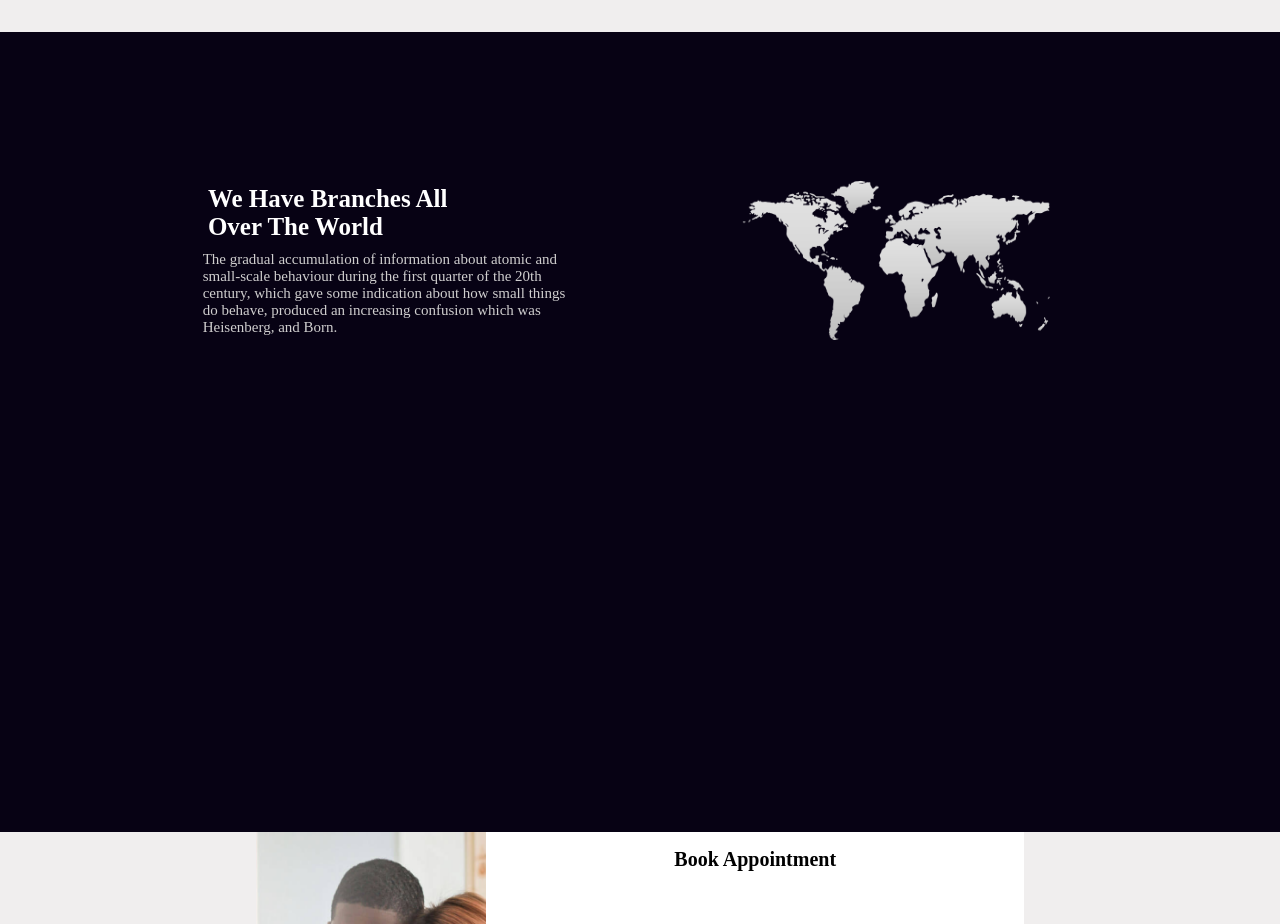
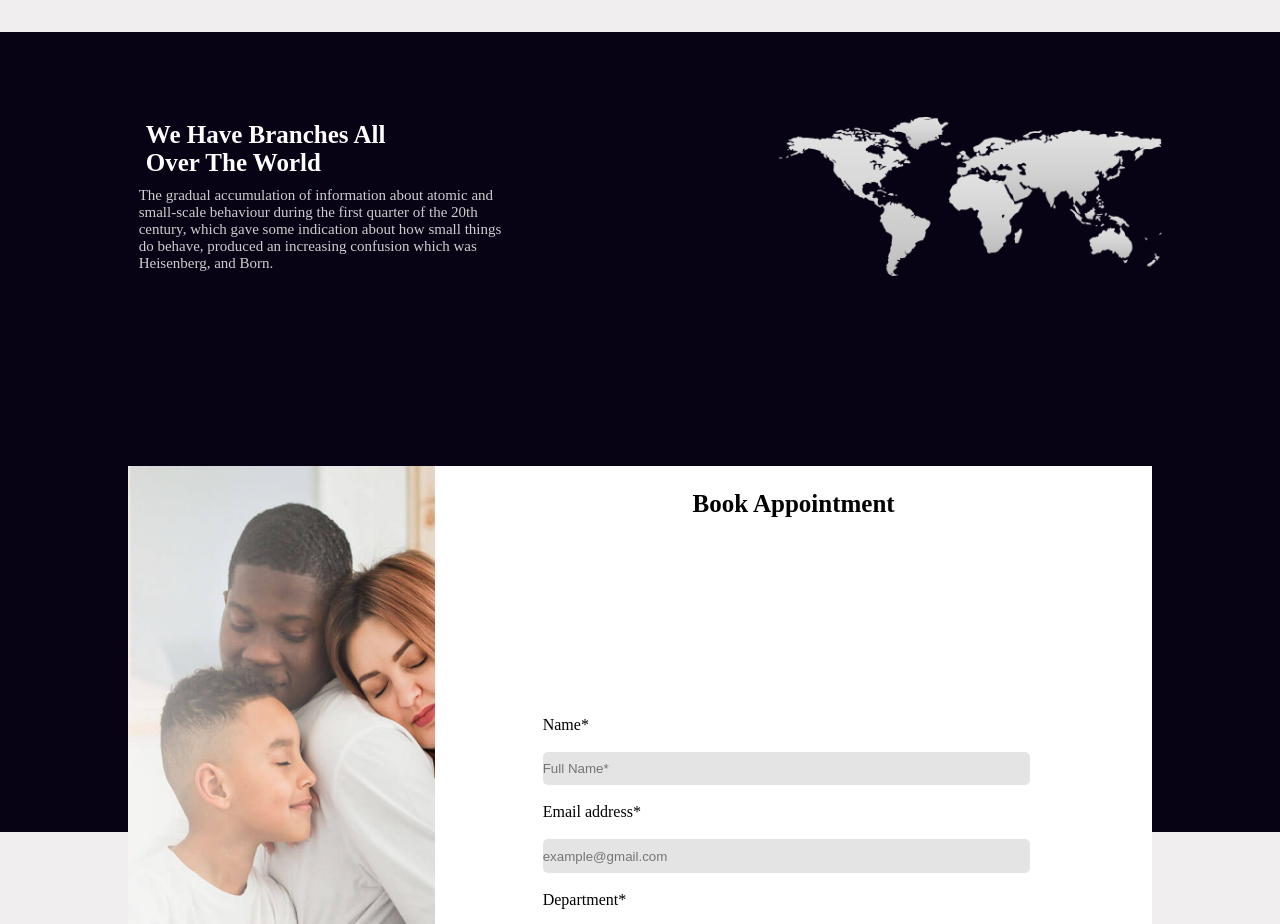
Before and after one commit to TMUCHIRI/HTML-AND-CSS, a plain HTML site: page index.html in a window 1280 px wide. Shown: the part 3568-4492 px from the top of the page. Drawn offline with nearby package versions, Linux system fonts and the light colour scheme.

Commit message:
changes on form

```diff
--- a/index.html
+++ b/index.html
@@ -281,15 +281,14 @@
             </div>
             <div class="rect9">
                 <div class="branch">
-                    <p style="font-size: 25px; font-weight: 700; margin-right: 22%; color: white;">We Have Branches All <br> Over The World</p>
+                    <p style="font-size: 25px; font-weight: 700; margin-right: 17%; color: white;">We Have Branches All <br> Over The World</p>
                     <p style="font-size: 15px; font-weight: 500; color: rgb(207, 206, 206);">The gradual accumulation of information about atomic and <br> small-scale behaviour during the first quarter of the 20th <br> century, which gave some indication about how small things <br> do behave, produced an increasing confusion which was <br> Heisenberg, and Born.</p>
                 </div>
 
                 <div class="world">
                     <img src="/images/pingwig.png" alt="" style="width: 60%; height: 80%;">
                 </div>
-            </div>
-                <div class="rect10">
+
                 <div class="appointment">
                     <div class="contact">
                         <img src="/images/contact.png" style="height: 100%; width: 100%;" alt="">
@@ -297,7 +296,7 @@
 
                     <div class="form1">
                         <div class="book">
-                                <p style="font-size: 20px; font-weight: 700;">Book Appointment</p>
+                            <p style="font-size: 25px; font-weight: 700;">Book Appointment</p>
                         </div>
                         <div class="booking">
                             <form action="" style="margin-left: 15%;">
@@ -321,6 +320,9 @@
                         </div>
                     </div>
                 </div>
+            </div>
+                <div class="rect10">
+
                     <div class="consult">
                         <div class="consult2">
                             <p style="font-size: 20px; font-weight: 700;">Consulting Agency For Your Business</p>
@@ -368,9 +370,20 @@
 
                     <div class="info">
                         <p style="font-size: 18px; font-weight: 700;">Get in touch</p>
+                        <div class="touch">
+                            <ion-icon name="call" style="color: rgb(52, 157, 255);"></ion-icon>
                             <p class="lastp">(480) 555-0103</p>
+                        </div>
+
+                        <div class="touch">
+                            <ion-icon name="pin" style="color: rgb(52, 157, 255);"></ion-icon>
                             <p class="lastp">4517 Washington Ave.</p>
+                        </div>
+
+                        <div class="touch">
+                            <ion-icon name="mail" style="color: rgb(52, 157, 255);"></ion-icon>
                             <p class="lastp">debra.holt@example.com</p>
+                        </div>
                         <p></p>
                     </div>
                 </div>
--- a/style.css
+++ b/style.css
@@ -82,7 +82,12 @@ button{
     width: 10%;
     background: none;
     color: white;
+    transition: all 0.5s ease;
+}
 
+button:hover{
+    transform: translateY(10%);
+    background-color: rgb(75, 75, 255);
 }
 
 .rect2{
@@ -435,53 +440,64 @@ button{
 .rect9{
     width: 100%;
     height: 100vh;
-    display: flex;
-    flex-direction: row;
+    display: grid;
+    grid-template-columns: 2;
+    grid-template-rows: 2;
+    grid-template-areas:
+         'branch world'
+         'appoint appoint';
     justify-content: center;
+    align-items: center;
+    gap: 10px;
     background: rgb(7, 2, 20);
 
 }
 
 .branch{
-    width: 40%;
-    height: 25%;
+    width: 50vw;
+    height: 25vh;
     display: flex;
     flex-direction: column;
     justify-content: center;
     margin-top: 10%;
     align-items: center;
     gap: 10px;
+    grid-area: branch;
 }
 
 .world{
-    width: 40%;
-    height: 25%;
+    width: 50vw;
+    height: 25vh;
     margin-top: 10%;
     display: flex;
     flex-direction: column;
     align-items: center;
     justify-content: center;
+    grid-area: world;
 }
 
 .rect10{
     width: 100%;
-    height: 130vh;
+    height: 100vh;
     display: flex;
     flex-direction: column;
     align-items: center;
+    justify-content: flex-end;
     background: rgb(240, 238, 238);
 }
 
 .appointment{
-    width: 60%;
-    height: 90vh;
+    width: 80vw;
+    height: 95vh;
     display: flex;
     flex-direction: row;
     align-items: center;
     background: white;
-    transition: all ease 0.9s;
+    margin-top: 20vh;
+    margin-left: 10vw;
+    grid-area: appoint;
 }
-.appointment
+
 
 .contact{
     width: 30%;
@@ -525,7 +541,7 @@ button{
     display: flex;
     flex-direction: row;
     justify-content: center;
-    margin-top: 15%;
+    margin-top: 40%;
 }
 
 .consult2{
@@ -562,6 +578,11 @@ button{
     justify-content: center;
     gap: 20px;
 }
+.touch{
+    display: flex;
+    flex-direction: row;
+    justify-content: center;
+}
 
 .lastp{
     color: rgb(124, 124, 124);
```
Lines whose indentation alone changed are shown as unchanged.
